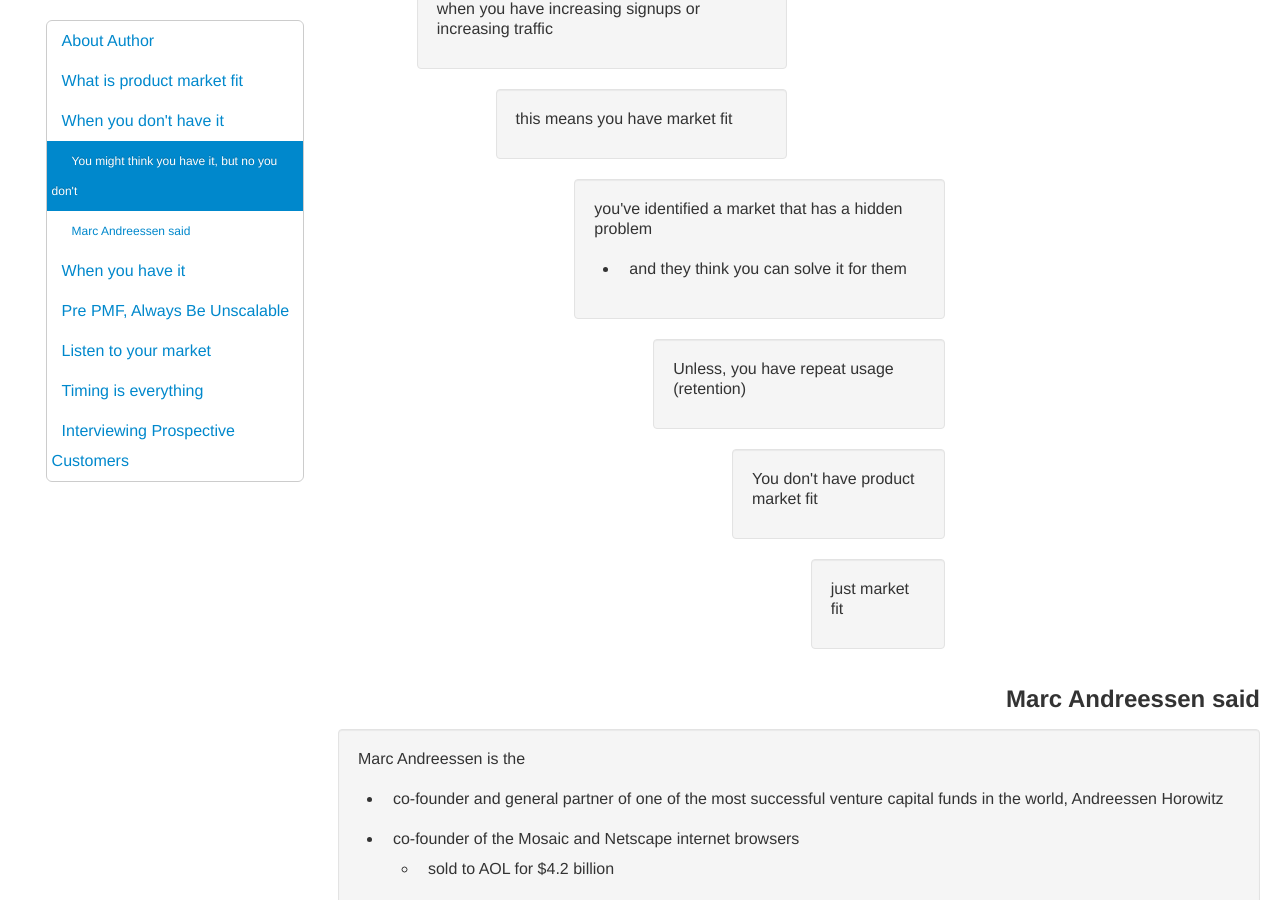
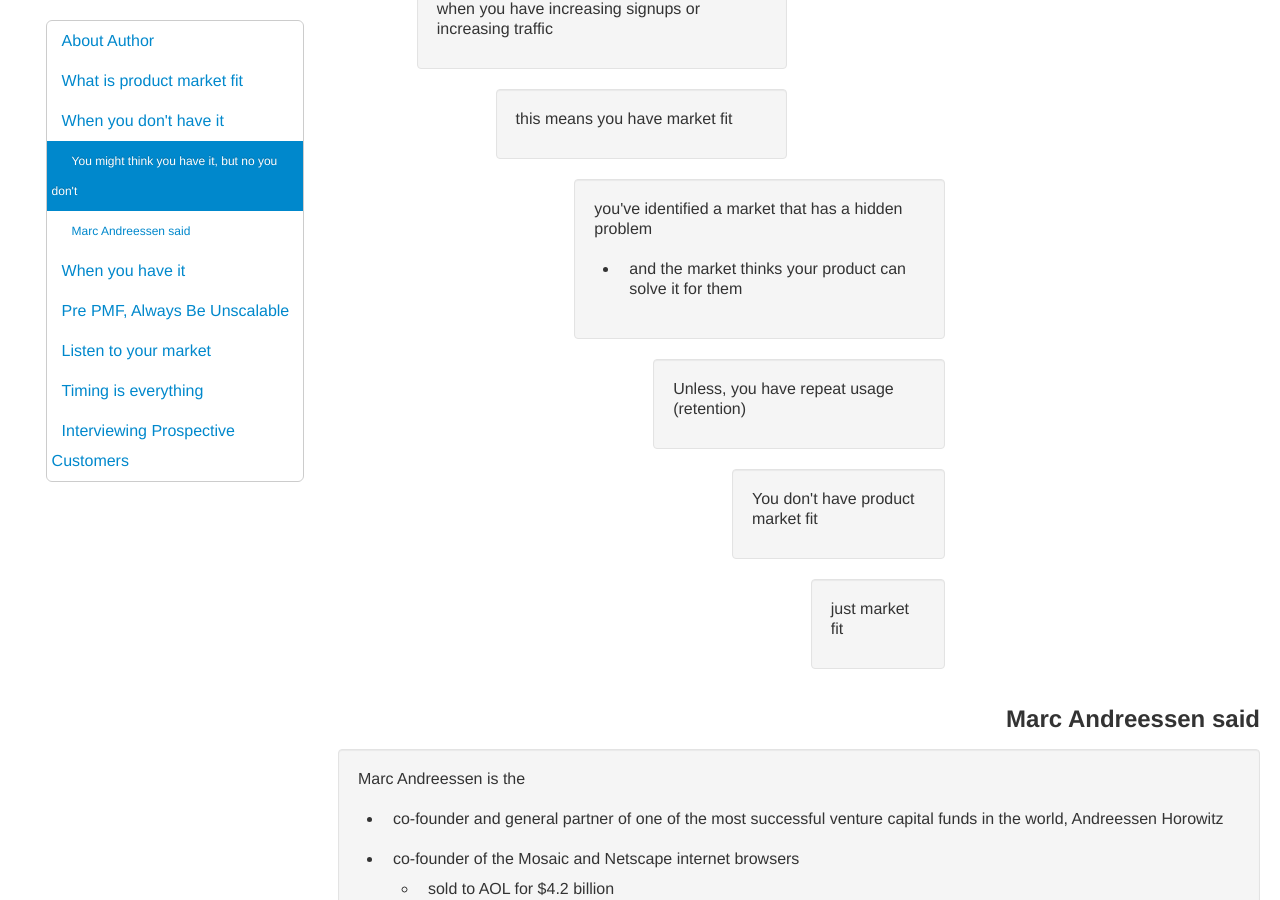
Before and after one commit to katpavan/katpavan.github.io, a Jekyll site: the page test.html, which Jekyll copies as it is, in a window 1280 px wide and 900 px high, scrolled down 2191 px. Built offline with Jekyll 4.4.1, drawn with Linux system fonts in a browser that asks for light colours.

Commit message:
update bullet

```diff
--- a/test.html
+++ b/test.html
@@ -210,7 +210,7 @@
                                     you've identified a market that has a hidden problem
 
                                     <ul>
-                                        <li>and they think you can solve it for them</li>
+                                        <li>and the market thinks your product can solve it for them</li>
                                     </ul>
 
                                 </p>
```
